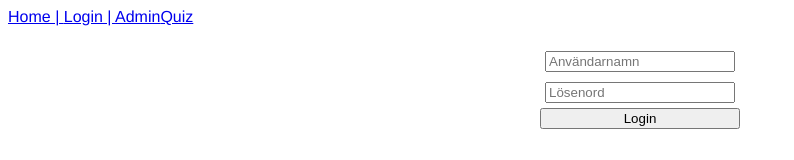
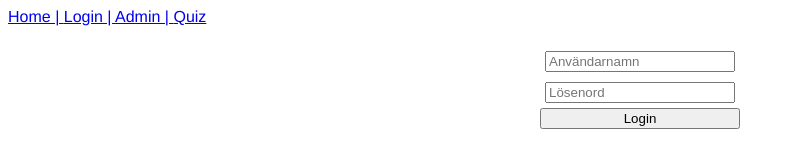
Before and after one commit to AvaWulkan/LearningByQuizzing, a Vue app in the folder Frontend/quizzingfrontend/: page /quiz#/login in a window 1280 px wide. Shown: the top 160 px of the page, without its empty margins (0-794 px from the left). Built offline with nearby package versions, Linux system fonts and the light colour scheme.

Commit message:
Fixat menyavgränsning

```diff
--- a/Frontend/quizzingfrontend/src/App.vue
+++ b/Frontend/quizzingfrontend/src/App.vue
@@ -3,7 +3,7 @@
     <div id="nav">
       <router-link :to="{ name : 'Home' }">Home | </router-link>
       <router-link :to="{ name : 'Login' }">Login | </router-link>
-      <router-link :to="{ name : 'Admin' }">Admin</router-link>
+      <router-link :to="{ name : 'Admin' }">Admin | </router-link>
       <router-link :to="{ name : 'Quiz'}">Quiz</router-link>
     </div>
         <router-view @authenticated="setAuthenticated"></router-view>
```
